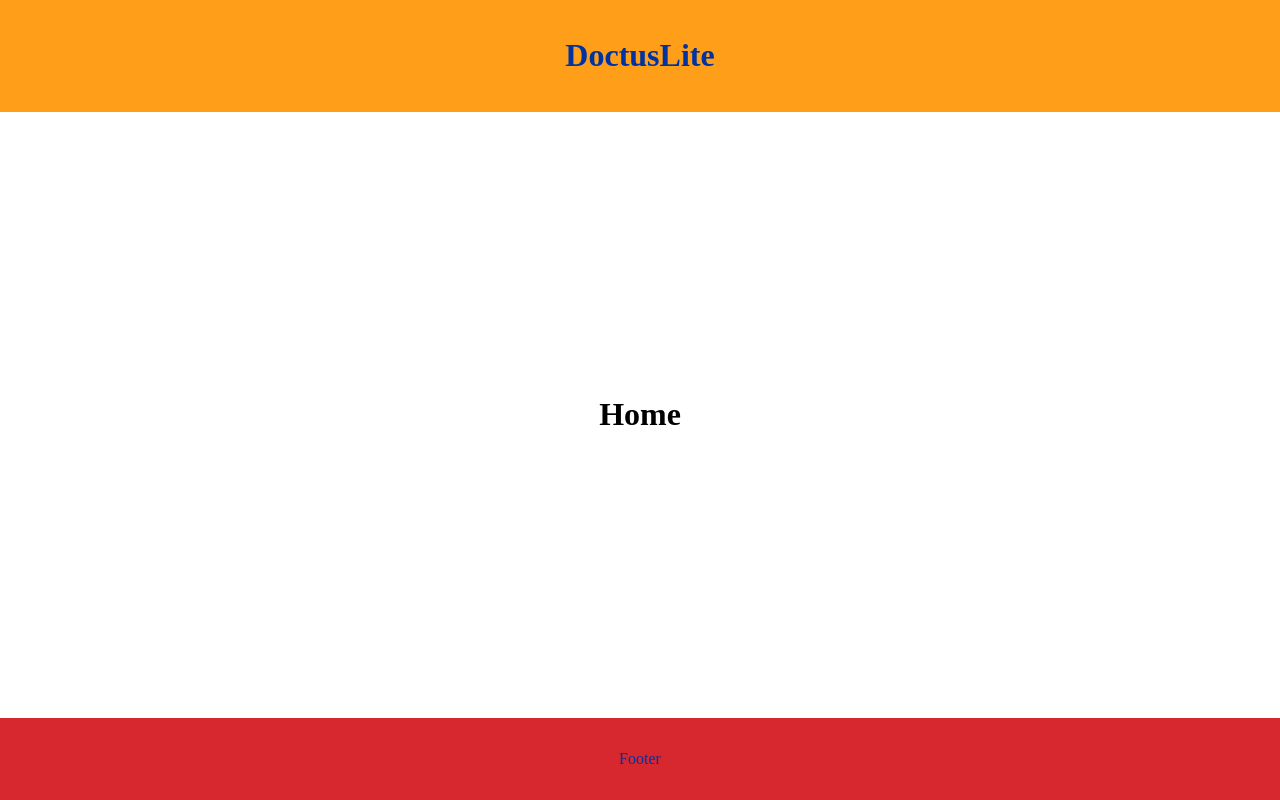
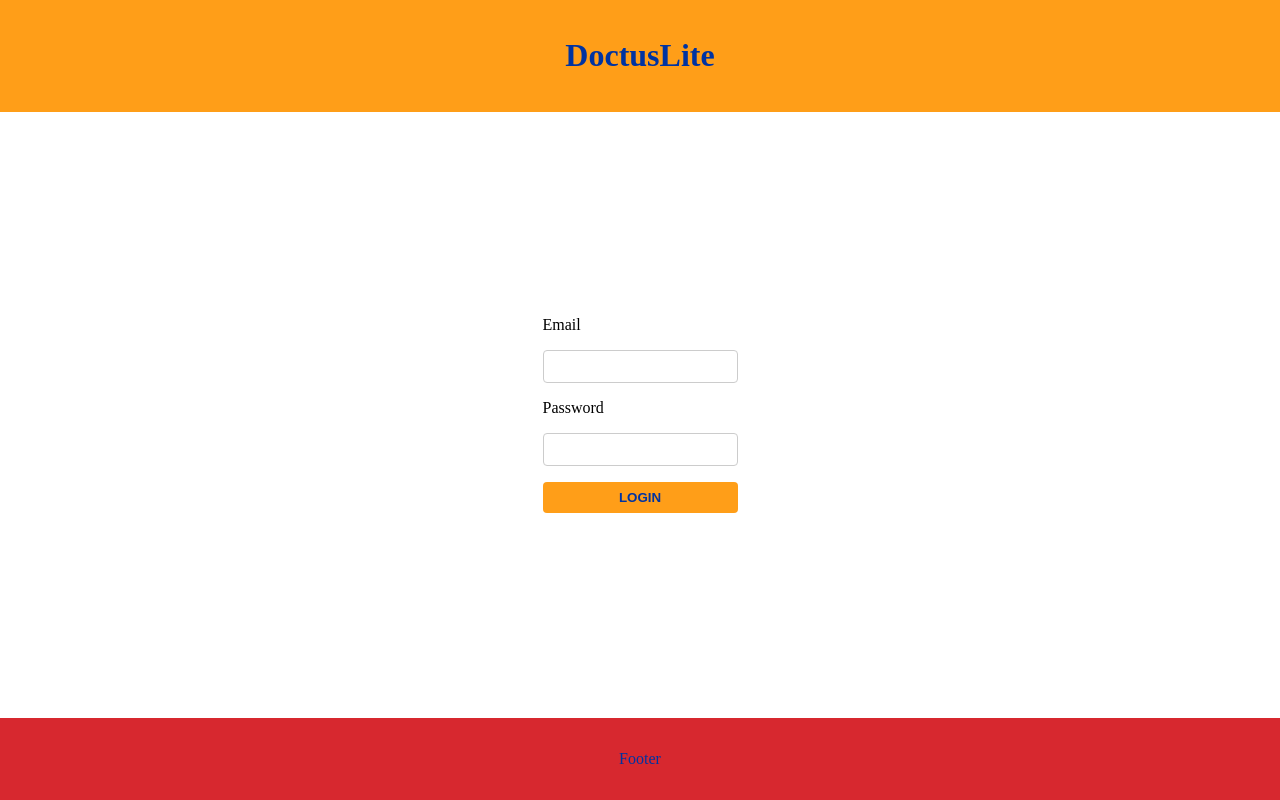
Before and after one commit to davidbarfer/TFGDBF, an Astro site in the folder Astro/: page / in a window 1280 px wide. Built offline with nearby package versions, Linux system fonts and the light colour scheme; Astro itself is replaced by a stand-in of ours.

Commit message:
Base Login form

```diff
--- a/Astro/src/pages/index.astro
+++ b/Astro/src/pages/index.astro
@@ -3,5 +3,38 @@ import Layout from '@/layouts/Layout.astro';
 ---
 
 <Layout>
-	<h1>Home</h1>
+	<form id="loginForm">
+    <label for="email">Email</label>
+    <input type="email" name="email" required />
+    <label for="password">Password</label>
+    <input type="password" name="password" required minlength="8" />
+    <button type="submit">Login</button>
+  </form>
 </Layout>
+
+<style>
+	form {
+		display: flex;
+		flex-direction: column;
+		gap: 1rem;
+	}
+	input {
+		padding: 0.5rem;
+		border: 1px solid #ccc;
+		border-radius: 4px;
+	}
+	button {
+		padding: 0.5rem;
+		background-color: var(--color-primary);
+		color: var(--color-tertiary);
+		font-weight: bold;
+		text-transform: uppercase;
+		border: none;
+		border-radius: 4px;
+		cursor: pointer;
+	}
+	button:hover {
+		background-color: var(--color-secondary);
+		transition: background-color 0.3s ease;
+	}
+</style>
```
